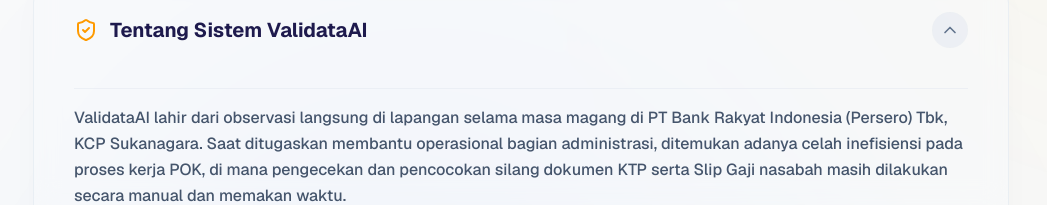
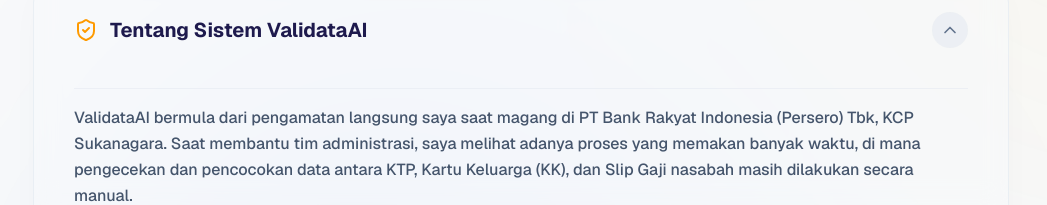
Before and after one commit to fatkhurezi-revan/validata-ai, a Next.js app in the folder frontend/: page / in a window 1280 px wide. Both pictures are taken after a click on the button "Tentang Sistem ValidataAI". Shown: the part 1041-1246 px from the top of the page, without its empty margins (119-1166 px from the left). Built offline with nearby package versions, Linux system fonts and the light colour scheme; no server answers.

Commit message:
Content: Update About description

```diff
--- a/frontend/src/app/page.tsx
+++ b/frontend/src/app/page.tsx
@@ -403,10 +403,10 @@ export default function Home() {
               >
                 <div className="pt-4 border-t border-slate-200/50 space-y-3 md:space-y-4 text-slate-600 text-xs sm:text-sm md:text-base leading-relaxed font-medium">
                   <p>
-                    ValidataAI lahir dari observasi langsung di lapangan selama masa magang di PT Bank Rakyat Indonesia (Persero) Tbk, KCP Sukanagara. Saat ditugaskan membantu operasional bagian administrasi, ditemukan adanya celah inefisiensi pada proses kerja POK, di mana pengecekan dan pencocokan silang dokumen KTP serta Slip Gaji nasabah masih dilakukan secara manual dan memakan waktu.
+                    ValidataAI bermula dari pengamatan langsung saya saat magang di PT Bank Rakyat Indonesia (Persero) Tbk, KCP Sukanagara. Saat membantu tim administrasi, saya melihat adanya proses yang memakan banyak waktu, di mana pengecekan dan pencocokan data antara KTP, Kartu Keluarga (KK), dan Slip Gaji nasabah masih dilakukan secara manual.
                   </p>
                   <p>
-                    Sebagai solusi teknologi yang konkret, sistem ekstraksi OCR berbasis AI Generatif ini dirancang untuk mengotomatisasi proses tersebut. Aplikasi ini dikembangkan tidak hanya sebagai implementasi teknis untuk Laporan Magang, tetapi juga sebagai prototipe nyata digitalisasi alur kerja perbankan untuk memangkas waktu validasi berkas dari hitungan menit menjadi hanya beberapa detik.
+                    Dari celah kerja tersebut, saya merancang prototipe sistem pintar pembaca dokumen (OCR) berbasis AI ini khusus untuk Laporan Magang saya. ValidataAI dikembangkan sebagai bukti konsep (Proof of Concept) yang menunjukkan bahwa dengan digitalisasi, waktu proses pengecekan berkas yang manual dapat dipangkas secara signifikan.
                   </p>
                 </div>
               </motion.div>
```
